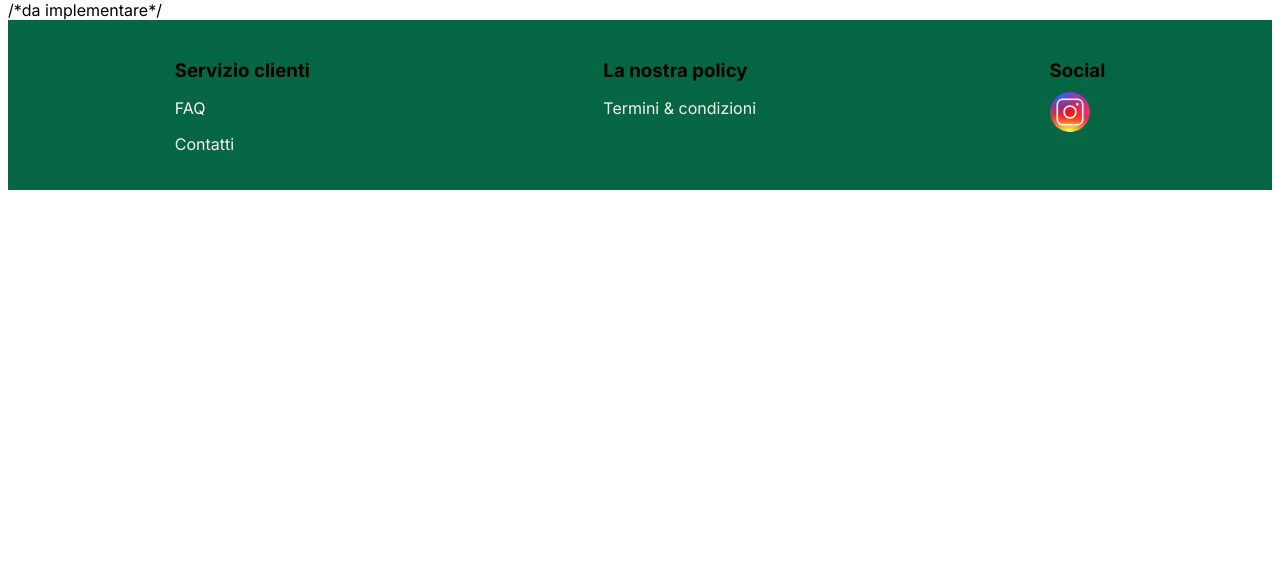
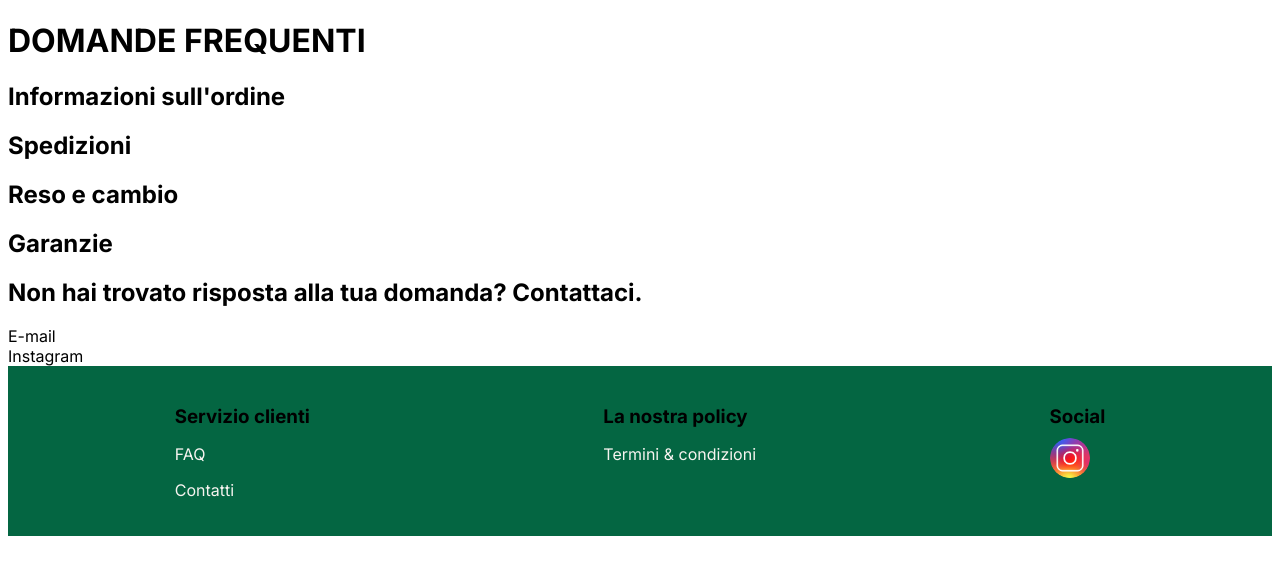
Before and after one commit to feerdy13/GRUPPO_16_PROGETTO_TSW, a PHP site: page /faq.php in a window 1280 px wide. Shown: the part 70-645 px from the top of the page. Run offline with PHP 8.4, Linux system fonts and the light colour scheme.

Commit message:
incluso faq.php e faq.css

```diff
--- a/Aurumè/faq.php
+++ b/Aurumè/faq.php
@@ -6,7 +6,26 @@
     ?>
 
     <main>
-        /*da implementare*/
+        <h1>DOMANDE FREQUENTI</h1>
+        <div class="faq">
+            <div class="question">
+                <h2>Informazioni sull'ordine</h2>
+            </div>
+            <div class="question">
+                <h2>Spedizioni</h2>
+            </div>
+            <div class="question">
+                <h2>Reso e cambio</h2>
+            </div>
+            <div class="question">
+                <h2>Garanzie</h2>
+            </div>
+        </div>
+        <h2>Non hai trovato risposta alla tua domanda? Contattaci.</h2>
+        <div class="contatti">
+            <div class="email">E-mail</div>
+            <div class="instagram">Instagram</div>
+        </div>
     </main>
 
 
```
Also changed, not shown: Aurumè/resources/css/faq.css (added).
